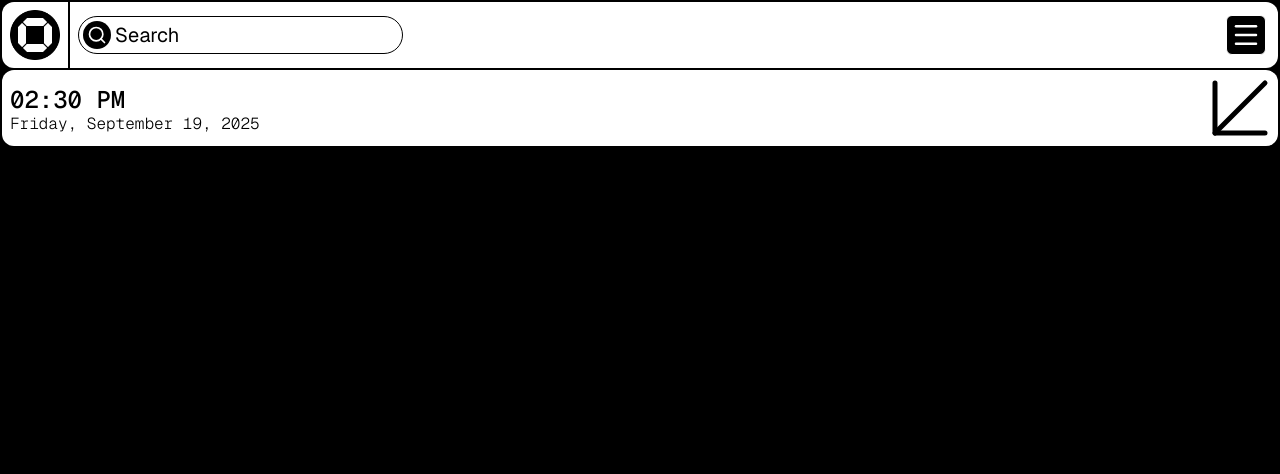
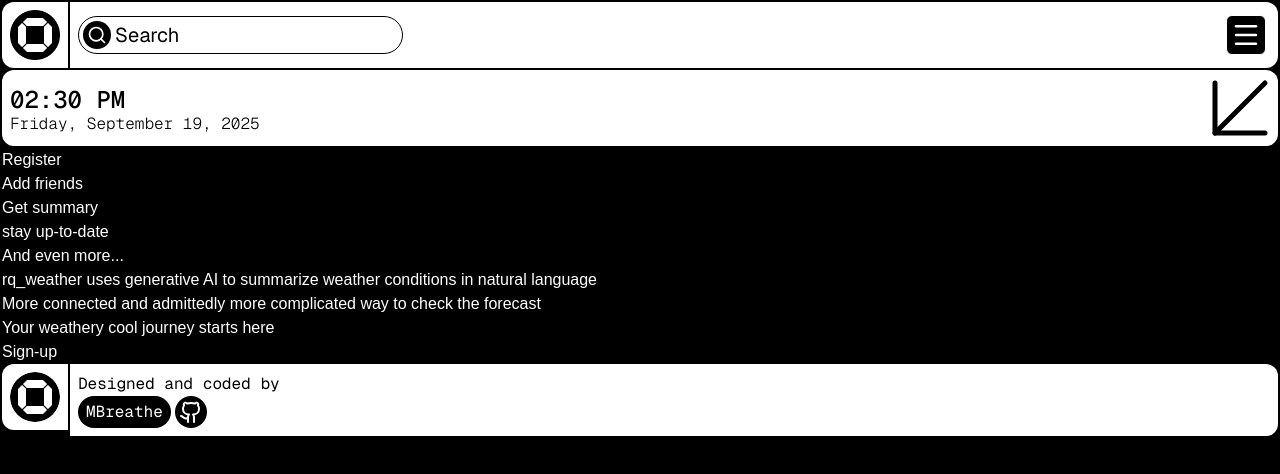
Before and after one commit to MBreathe/rq_weather, a Next.js app: page / in a window 1280 px wide. Shown: the top 474 px of the page. Built offline with nearby package versions, Linux system fonts and the light colour scheme; no server answers.

Commit message:
template is ready, need to separate everything into components + fix footer styling

```diff
--- a/src/app/layout.tsx
+++ b/src/app/layout.tsx
@@ -3,6 +3,7 @@ import { Geist, Geist_Mono } from "next/font/google";
 import "./globals.css";
 import React from "react";
 import Nav from "@/components/Nav";
+import Footer from "@/components/Footer";
 import { NavProvider } from "@/app/context/NavContext";
 import { UnitProvider } from "@/app/context/UnitContext";
 import { ThemeProvider } from "@/app/context/ThemeContext";
@@ -37,6 +38,7 @@ export default function RootLayout({
             >
               <Nav />
               {children}
+              <Footer />
             </body>
           </NavProvider>
         </UnitProvider>
--- a/src/app/page.tsx
+++ b/src/app/page.tsx
@@ -6,6 +6,29 @@ export default async function Home() {
     <main>
       <TimeWidget />
       <WeatherWidget />
+      <div>
+        <div>
+          <h1>Register</h1>
+          <h1>Add friends</h1>
+          <h1>Get summary</h1>
+          <h1>stay up-to-date</h1>
+          <h1>And even more...</h1>
+        </div>
+        <p>
+          rq_weather uses generative AI to summarize weather conditions in
+          natural language
+        </p>
+        <p>
+          More connected and admittedly more complicated way to check the
+          forecast
+        </p>
+      </div>
+      <div>
+        <h2>
+          Your <span>weathery</span> cool journey starts here
+        </h2>
+        <button>Sign-up</button>
+      </div>
     </main>
   );
 }
--- /dev/null
+++ b/src/components/Footer.tsx
@@ -0,0 +1,34 @@
+import Image from "next/image";
+import { Github } from "lucide-react";
+
+export default function Footer() {
+  return (
+    <footer className={"flex font-mono w-full gap-0.5"}>
+      <div
+        className={
+          "flex items-center justify-center bg-white rounded-l-xl p-2 flex-shrink-0 h-full"
+        }
+      >
+        <Image
+          src="/logo.png"
+          alt="rq_weather logo"
+          width={50}
+          height={50}
+          className={"rounded-full"}
+        />
+      </div>
+      <div className={"bg-white text-black rounded-r-xl p-2 w-full"}>
+        <p>Designed and coded by</p>
+        <div className={"flex gap-1 items-center"}>
+          <p className={"bg-black text-white rounded-full p-1 pl-2 pr-2 w-max"}>
+            MBreathe
+          </p>
+          <Github
+            className={"bg-black text-white rounded-full p-1"}
+            size={32}
+          />
+        </div>
+      </div>
+    </footer>
+  );
+}
```
